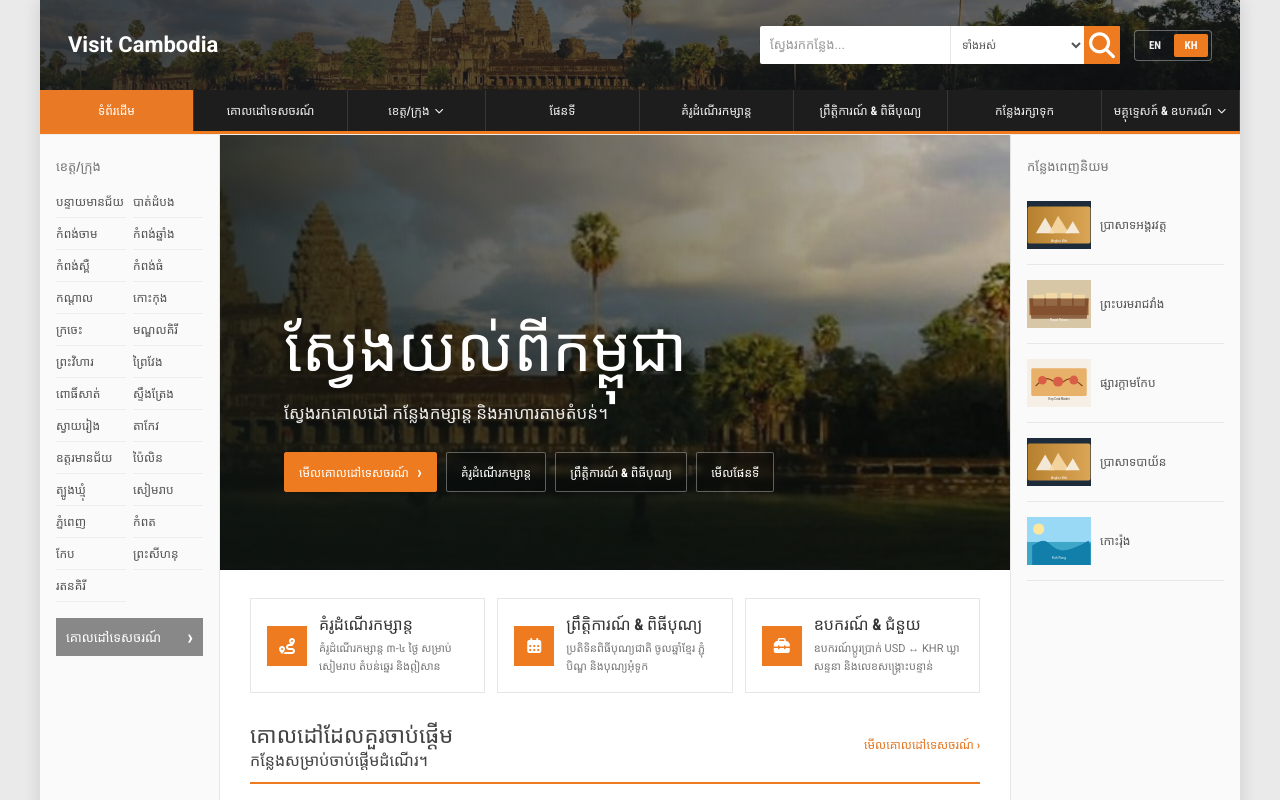
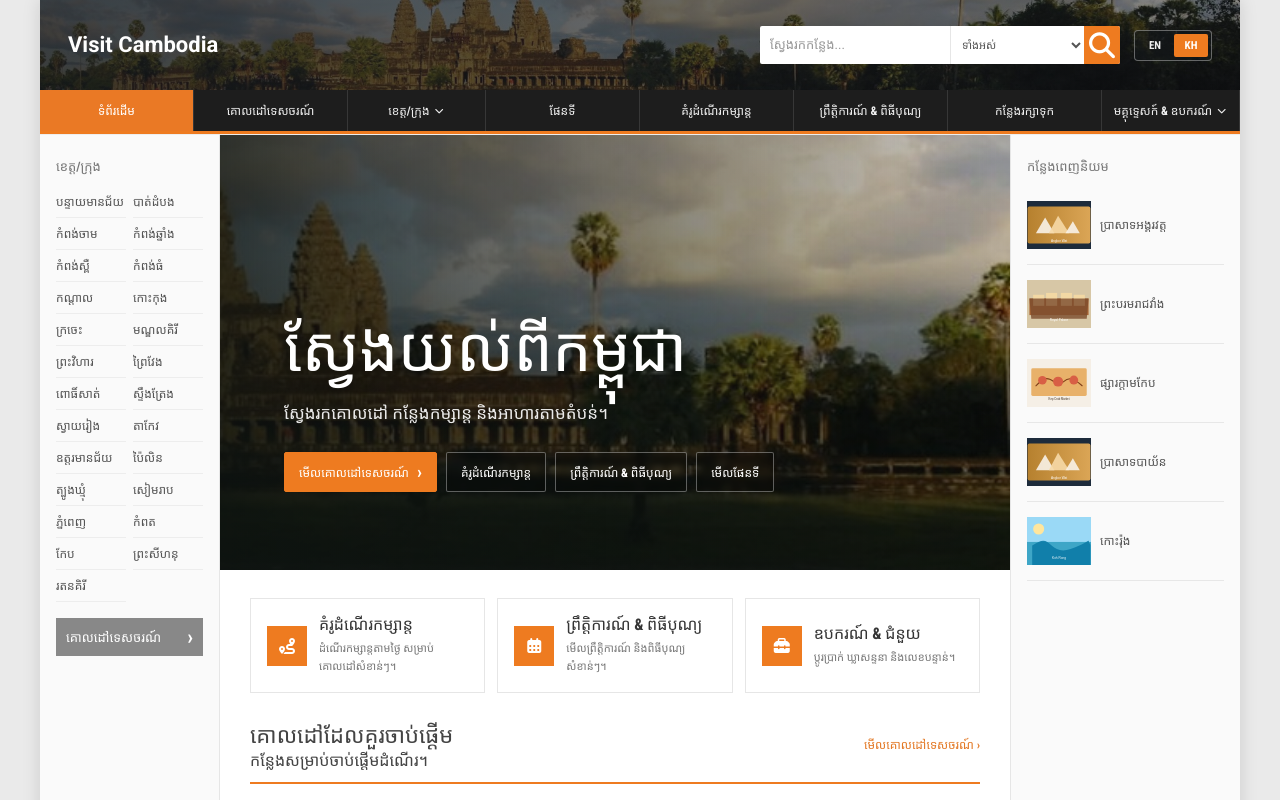
Before and after one commit to sinettork/visite-cambodia, a Next.js app: page / in a window 1280 px wide. Shown: the top 800 px of the page. Built offline with nearby package versions, Linux system fonts and the light colour scheme; a web font is replaced by a local one.

Commit message:
copy: simplify home feature descriptions

```diff
--- a/app/page.tsx
+++ b/app/page.tsx
@@ -59,21 +59,21 @@ export default async function Home({ searchParams }: {
             <span className="spotlight-icon"><i className="fa-solid fa-route" aria-hidden="true" /></span>
             <div>
               <h3>{t.itineraries}</h3>
-              <p>{lang === "km" ? "គំរូដំណើរកម្សាន្ត ៣-៤ ថ្ងៃ សម្រាប់សៀមរាប តំបន់ឆ្នេរ និងឦសាន" : "Curated 2-4 day itineraries for Angkor, Coast & Highland treks"}</p>
+              <p>{lang === "km" ? "ដំណើរកម្សាន្តតាមថ្ងៃ សម្រាប់គោលដៅសំខាន់ៗ។" : "Day-by-day plans for key destinations."}</p>
             </div>
           </Link>
           <Link href={`/events?lang=${lang}`} className="home-spotlight-card">
             <span className="spotlight-icon"><i className="fa-solid fa-calendar-days" aria-hidden="true" /></span>
             <div>
               <h3>{t.events}</h3>
-              <p>{lang === "km" ? "ប្រតិទិនពិធីបុណ្យជាតិ ចូលឆ្នាំខ្មែរ ភ្ជុំបិណ្ឌ និងបុណ្យអុំទូក" : "Festivals calendar: Khmer New Year, Pchum Ben & Water Festival"}</p>
+              <p>{lang === "km" ? "មើលព្រឹត្តិការណ៍ និងពិធីបុណ្យសំខាន់ៗ។" : "Key festivals and seasonal events."}</p>
             </div>
           </Link>
           <Link href={`/tools?lang=${lang}`} className="home-spotlight-card">
             <span className="spotlight-icon"><i className="fa-solid fa-toolbox" aria-hidden="true" /></span>
             <div>
               <h3>{t.tools}</h3>
-              <p>{lang === "km" ? "ឧបករណ៍ប្តូរប្រាក់ USD ↔ KHR ឃ្លាសន្ទនា និងលេខសង្គ្រោះបន្ទាន់" : "USD ↔ KHR converter, phrasebook & emergency directory"}</p>
+              <p>{lang === "km" ? "ប្តូរប្រាក់ ឃ្លាសន្ទនា និងលេខបន្ទាន់។" : "Currency, Khmer phrases and emergency contacts."}</p>
             </div>
           </Link>
         </div>
```
